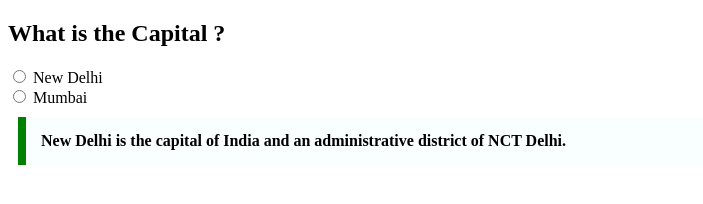
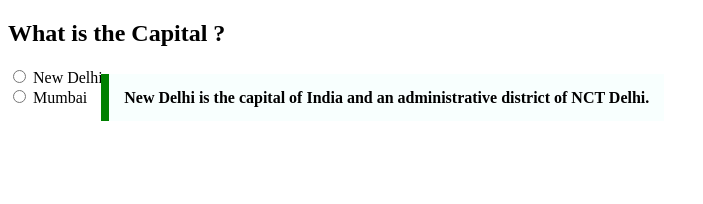
Before and after one commit to acciojob/trivia-parikshitmali17, a website: page main.html in a window 1280 px wide. Shown: the whole page, without its empty margins (0-703 px from the left). Drawn offline with Linux system fonts and the light colour scheme.

Commit message:
created a submission

```diff
--- a/main.html
+++ b/main.html
@@ -26,7 +26,7 @@ Font-weight: Bold;
 	<label for="D">New Delhi</label><br>
 	<input id="M" type="radio">
 	<label for="M">Mumbai</label>
-	<p id="pa" href="https://www.wikipedia.org/">New Delhi is the capital of India and an administrative district of NCT Delhi.</p>
+	<blockquoteid id="pa" href="https://www.wikipedia.org/">New Delhi is the capital of India and an administrative district of NCT Delhi.</blockquote>
     <script type="text/javascript" src="./script.js">
 </script>
 
```
